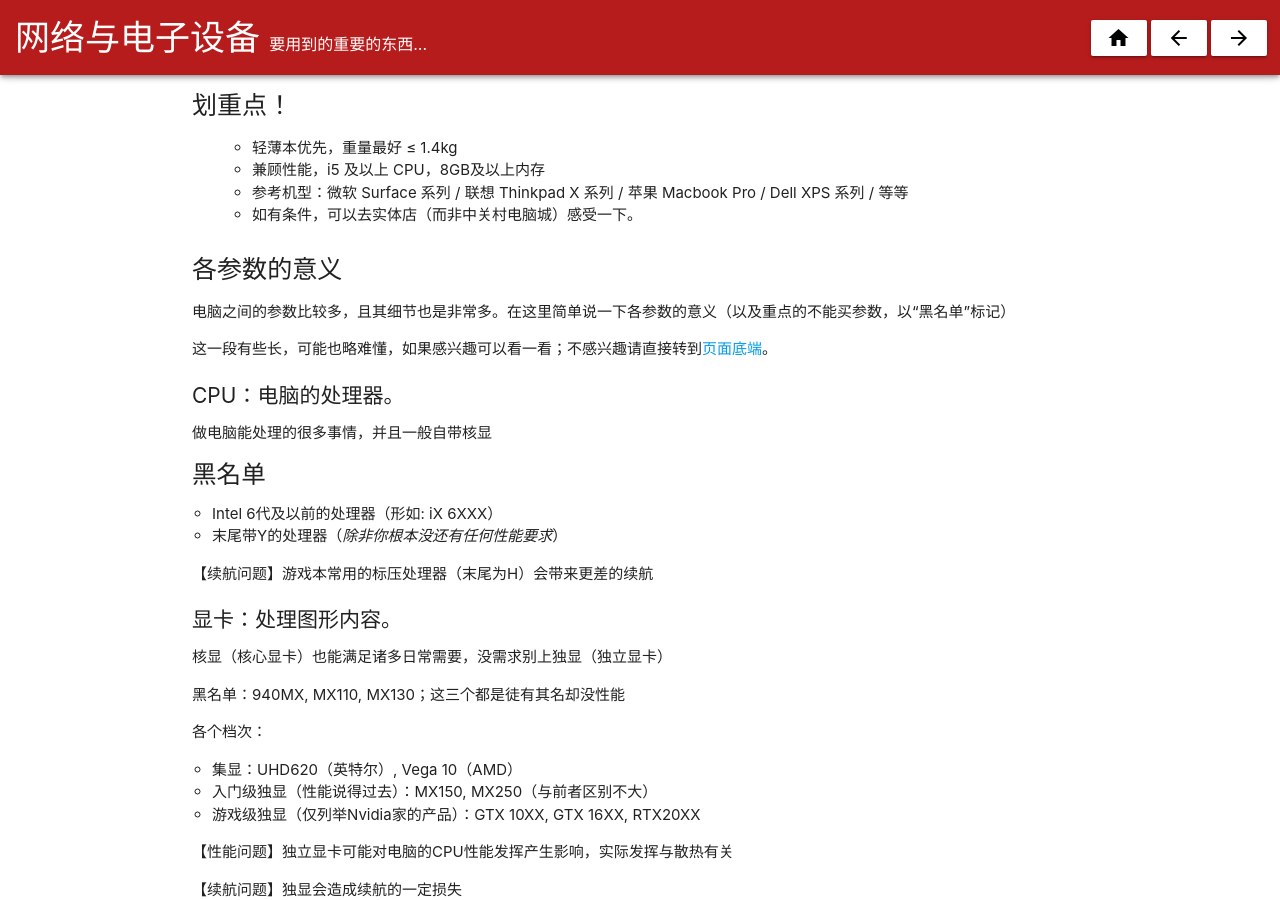
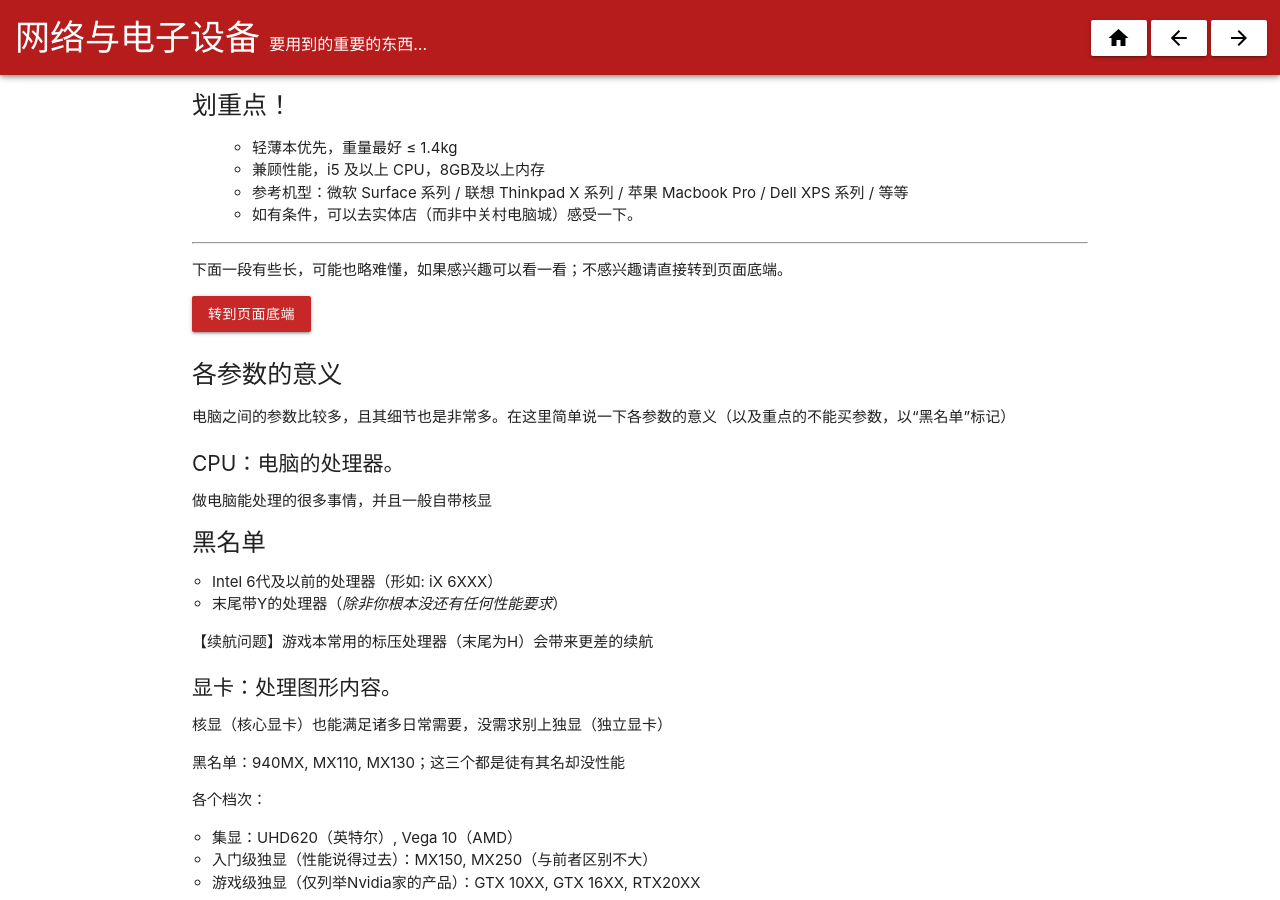
Before and after one commit to pkuschool/intro, a Jekyll site: the page built from 04-E-tech.md, in a window 1280 px wide and 900 px high, scrolled down 987 px. Built offline with Jekyll 4.4.1, drawn with Linux system fonts in a browser that asks for light colours; nearby versions of some CDN libraries; our own code applies the rules of GitHub Pages for plain Markdown files.

Commit message:
显著一点

```diff
--- a/04-E-tech.md
+++ b/04-E-tech.md
@@ -100,11 +100,16 @@ author:
 - 更好的做工
 - （可能也有）同样的硬件，更好的性能发挥 -->
 
+---
+
+下面一段有些长，可能也略难懂，如果感兴趣可以看一看；不感兴趣请直接转到页面底端。
+
+<a href="#小结" class=" btn red darken-3 white-text">转到页面底端</a>
+
 ### 各参数的意义
 
 电脑之间的参数比较多，且其细节也是非常多。在这里简单说一下各参数的意义（以及重点的不能买参数，以“黑名单”标记）
 
-这一段有些长，可能也略难懂，如果感兴趣可以看一看；不感兴趣请直接转到[页面底端](#小结)。
 
 #### CPU：电脑的处理器。
 
```
